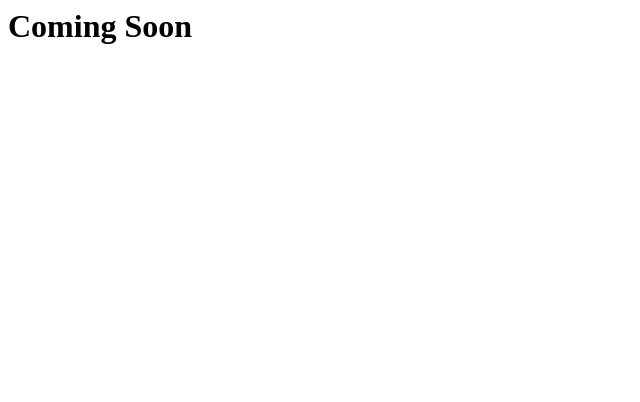
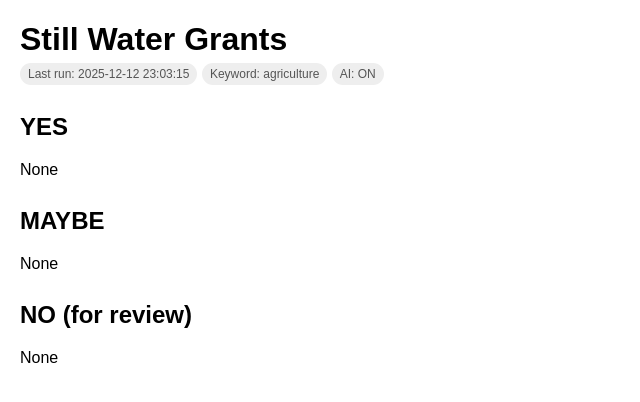
Before and after one commit to SamuelVdub/StillWaterGrants, a plain HTML site: page index.html in a window 1280 px wide. Shown: the whole page, without its empty margins (0-640 px from the left). Drawn offline with Linux system fonts and the light colour scheme.

Commit message:
Update Still Water Grants dashboard

```diff
--- a/index.html
+++ b/index.html
@@ -1,4 +1,42 @@
+<!doctype html>
 <html>
-<head><title>Still Water Grants</title></head>
-<body><h1>Coming Soon</h1></body>
+<head>
+  <meta charset="utf-8" />
+  <meta name="viewport" content="width=device-width,initial-scale=1" />
+  <title>Still Water Grants</title>
+  <style>
+    body { font-family: Arial, sans-serif; margin: 20px; }
+    h1 { margin-bottom: 5px; }
+    .meta { color: #555; margin-bottom: 20px; }
+    .section { margin-top: 28px; }
+    table { border-collapse: collapse; width: 100%; }
+    th, td { border: 1px solid #ddd; padding: 8px; font-size: 14px; vertical-align: top; }
+    th { background: #f4f4f4; text-align: left; }
+    a { text-decoration: none; }
+    .pill { display:inline-block; padding:4px 8px; border-radius: 999px; background:#eee; font-size:12px; }
+  </style>
+</head>
+<body>
+  <h1>Still Water Grants</h1>
+  <div class="meta">
+    <span class="pill">Last run: 2025-12-12 23:03:15</span>
+    <span class="pill">Keyword: agriculture</span>
+    <span class="pill">AI: ON</span>
+  </div>
+
+  <div class="section">
+    <h2>YES</h2>
+    <p>None</p>
+  </div>
+
+  <div class="section">
+    <h2>MAYBE</h2>
+    <p>None</p>
+  </div>
+
+  <div class="section">
+    <h2>NO (for review)</h2>
+    <p>None</p>
+  </div>
+</body>
 </html>
```
